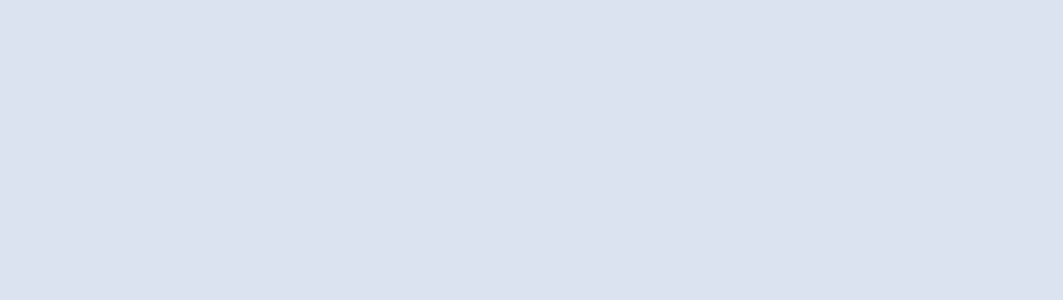
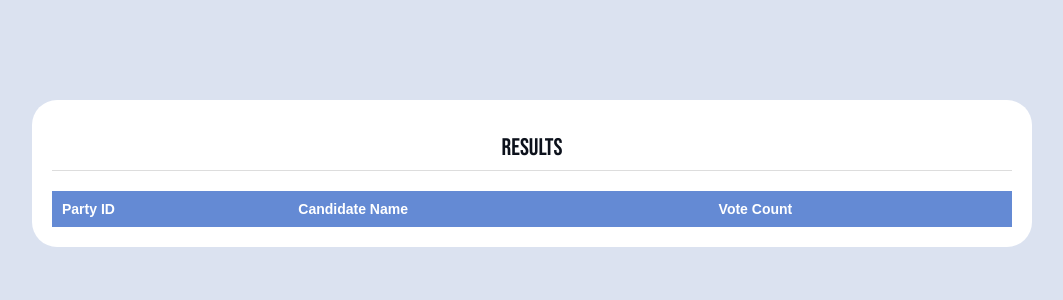
Before and after one commit to shuveksha/voting_dapp, a React (Create React App) app: page /Results in a window 1280 px wide. Before the commit this address had no page. Shown: the top 300 px of the page, without its empty margins (108-1171 px from the left). Built offline with nearby package versions, Linux system fonts and the light colour scheme.

Commit message:
Result Page

```diff
--- a/src/App.js
+++ b/src/App.js
@@ -2,6 +2,7 @@ import './App.css';
 import { BrowserRouter,Routes, Route } from 'react-router-dom';
 import AddCandidate from './pages/Admin/AddCandidate';
 import AdminHome from './pages/Admin/AdminHome';
+import Results from './pages/Results';
 
 function App() {
   return (
@@ -10,6 +11,7 @@ function App() {
         <Routes>
           <Route path='/AddCandidate' element={<AddCandidate/>}/>
           <Route path='/AdminHome' element={<AdminHome/>}/>
+          <Route path='/Results' element={<Results/>}/>
         </Routes>
       </BrowserRouter>
     </div>
--- a/src/index.css
+++ b/src/index.css
@@ -20,6 +20,15 @@ code {
   margin-top: 100px;
 }
 
+.result{
+  background: #fff;
+  width: 960px;
+  margin:auto;
+  border-radius: 25px;
+  padding: 20px;
+  margin-top: 100px;
+}
+
 .admin-home{
   background: #fff;
   width: 960px;
@@ -29,7 +38,33 @@ code {
   margin-top: 100px;
 }
 
-.add-candidate, .admin-home h1{
+.add-candidate h1{
+  font-family: 'Bebas Neue' !important;
+  font-family: 'Bebas Neue';
+  font-style: normal;
+  font-weight: 400;
+  font-size: 50px;
+  line-height: 100%;
+
+  text-align: center;
+
+  color: #0C111B;
+}
+
+.admin-home h1{
+  font-family: 'Bebas Neue' !important;
+  font-family: 'Bebas Neue';
+  font-style: normal;
+  font-weight: 400;
+  font-size: 50px;
+  line-height: 100%;
+
+  text-align: center;
+
+  color: #0C111B;
+}
+
+.result h1{
   font-family: 'Bebas Neue' !important;
   font-family: 'Bebas Neue';
   font-style: normal;
@@ -138,3 +173,39 @@ code {
   color: white;
   border: 0;
 }
+
+table {
+  border-collapse: collapse;
+  width: 100%;
+  font-family: Arial, sans-serif;
+  font-size: 14px;
+  margin-top: 20px;
+  border-radius: 25px;
+}
+
+table th,
+table td {
+  padding: 10px;
+}
+
+table th {
+  background-color: #648AD4;
+  color: #fff;
+  text-align: left;
+}
+
+table td {
+  text-align: center;
+}
+
+.result h1 {
+  font-size: 24px;
+  margin-bottom: 10px;
+}
+
+.result hr {
+  border: 0;
+  height: 1px;
+  background-color: #ddd;
+  margin-bottom: 20px;
+}
--- /dev/null
+++ b/src/pages/Results.jsx
@@ -0,0 +1,24 @@
+import React from 'react'
+
+const Results = () => {
+  return (
+    <div className='result'>
+        <h1>Results</h1>
+        <hr/>
+        <table>
+            <thead>
+                <tr>
+                    <th>Party ID</th>
+                    <th>Candidate Name</th>
+                    <th>Vote Count</th>
+                </tr>
+            </thead>
+        </table>
+        <tbody>
+
+        </tbody>
+    </div>
+  )
+}
+
+export default Results
```
